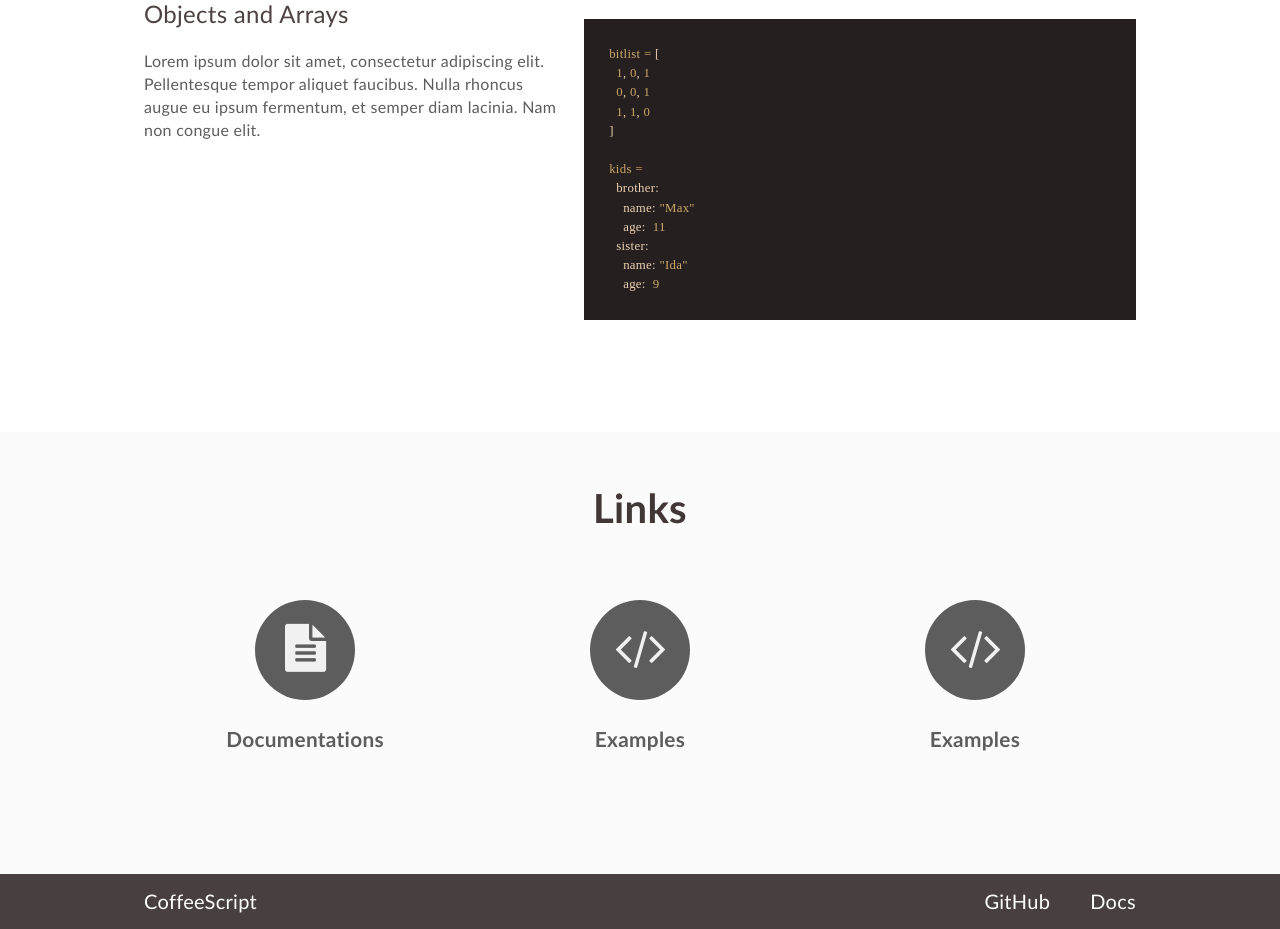
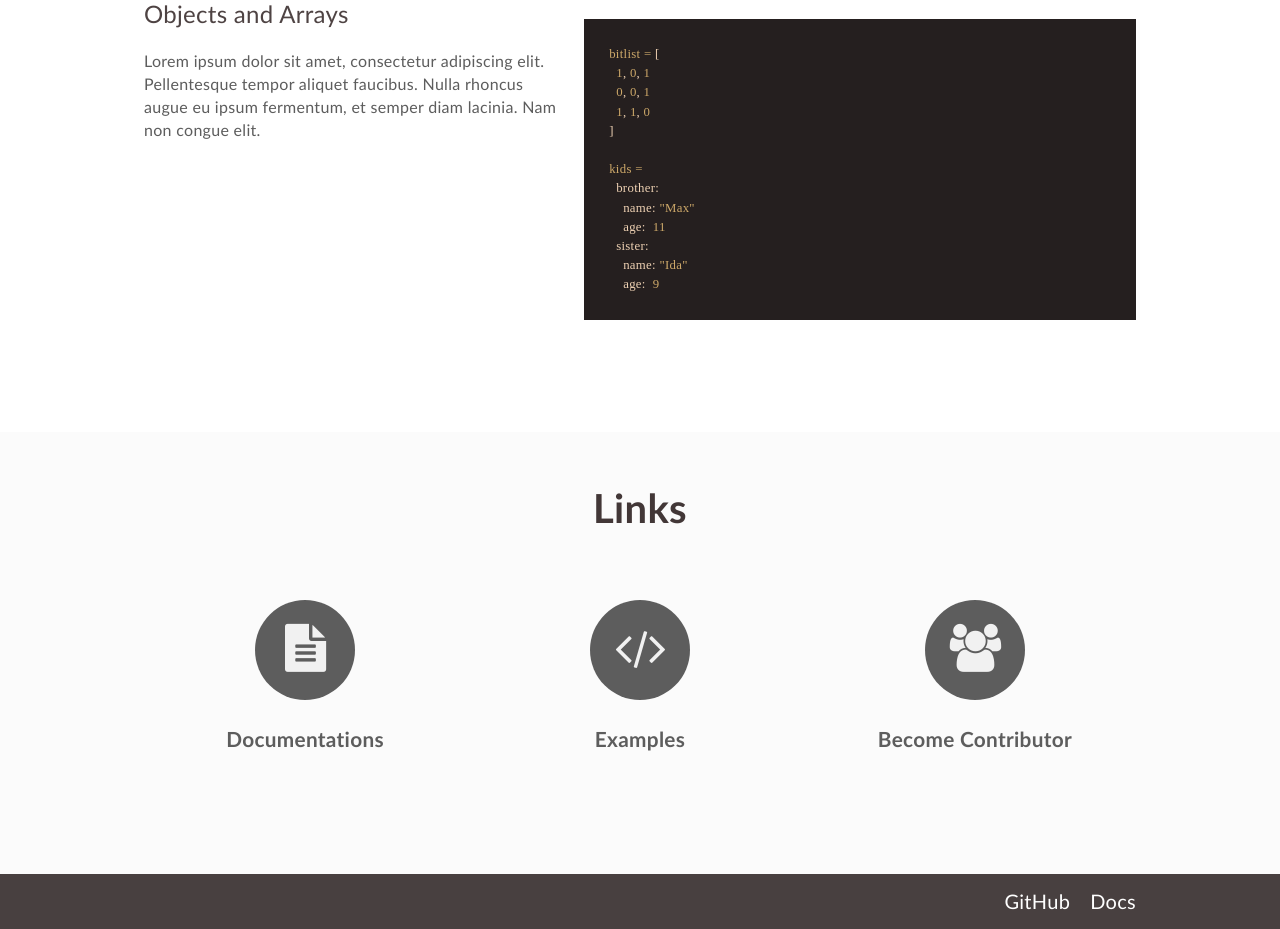
Before and after one commit to YamiOdymel/CoffeeScript2-Page-Prototype, a plain HTML site: page index.html in a window 1280 px wide. Shown: the part 1325-2254 px from the top of the page. Drawn offline with nearby package versions, Linux system fonts and the light colour scheme; a web font is replaced by a local one.

Commit message:
Sort HTML

```diff
--- a/assets/styles/doc.css
+++ b/assets/styles/doc.css
@@ -32,6 +32,7 @@ body > section > .container code {
 //      Sidebar
 //-------------------*/
 ul {
+    height: 100%;
     padding: 0;
     list-style: none;
     border-right: 1px solid #ececec;
--- a/index.html
+++ b/index.html
@@ -9,27 +9,27 @@
     <script>hljs.initHighlightingOnLoad();</script>
 </head>
 <body>
+    <!-- Navbar -->
     <nav>
         <div class="ts narrow container">
-            <a href="#">CoffeeScript</a>
-            <a class="right" href="#">Docs</a>
+            <a href="index.html">CoffeeScript</a>
+            <a class="right" href="documentation.html">Docs</a>
             <a class="right" href="#">GitHub</a>
         </div>
     </nav>
+    <!-- / Navbar -->
+
 
     <!-- Jumbotron -->
     <header>
-
         <!-- Container -->
         <div class="ts narrow container">
-
             <!-- Header -->
             <h1>
                 CoffeeScript
                 <small>Lorem ipsum dolor sit amet, consectetur adipiscing elit.</small>
             </h1>
             <!-- / Header -->
-
 
             <!-- Call to action -->
             <nav>
@@ -51,7 +51,6 @@
 
         </div>
         <!-- / Container -->
-
     </header>
     <!-- / Jumbotron -->
 
@@ -144,43 +143,42 @@ kids =
             <h2>Links</h2>
             <!-- / Title -->
 
-
             <!-- Links Grid -->
             <div class="ts three column grid">
 
                 <!-- Block -->
                 <div class="center aligned column">
-
                     <!-- Icon -->
                     <div class="circle"><i class="file text icon" style="font-size: 3em;"></i></div>
                     <!-- / Icon -->
 
+                    <!-- Header -->
                     <h4>Documentations</h4>
-
+                    <!-- / Header -->
                 </div>
                 <!-- / Block -->
 
                 <!-- Block -->
                 <div class="center aligned column">
-
                     <!-- Icon -->
                     <div class="circle"><i class="code icon" style="font-size: 3em;"></i></div>
                     <!-- / Icon -->
 
+                    <!-- Header -->
                     <h4>Examples</h4>
-
+                    <!-- / Header -->
                 </div>
                 <!-- / Block -->
 
                 <!-- Block -->
                 <div class="center aligned column">
-
                     <!-- Icon -->
-                    <div class="circle"><i class="code icon" style="font-size: 3em;"></i></div>
+                    <div class="circle"><i class="users icon" style="font-size: 3em;"></i></div>
                     <!-- / Icon -->
 
-                    <h4>Examples</h4>
-
+                    <!-- Header -->
+                    <h4>Become Contributor</h4>
+                    <!-- / Header -->
                 </div>
                 <!-- / Block -->
 
@@ -192,13 +190,13 @@ kids =
     <!-- / Links -->
 
 
+    <!-- Footer Navbar -->
     <nav>
         <div class="ts narrow container">
-            <a href="#">CoffeeScript</a>
-            <a class="right" href="#">Docs</a>
+            <a class="right" href="documentation.html">Docs</a>
             <a class="right" href="#">GitHub</a>
         </div>
     </nav>
-
+    <!-- / Footer Navbar -->
 </body>
 </html>
```
Also changed, not shown: documentation.html (+19 -10 lines), reference.html (+8 -10 lines).
